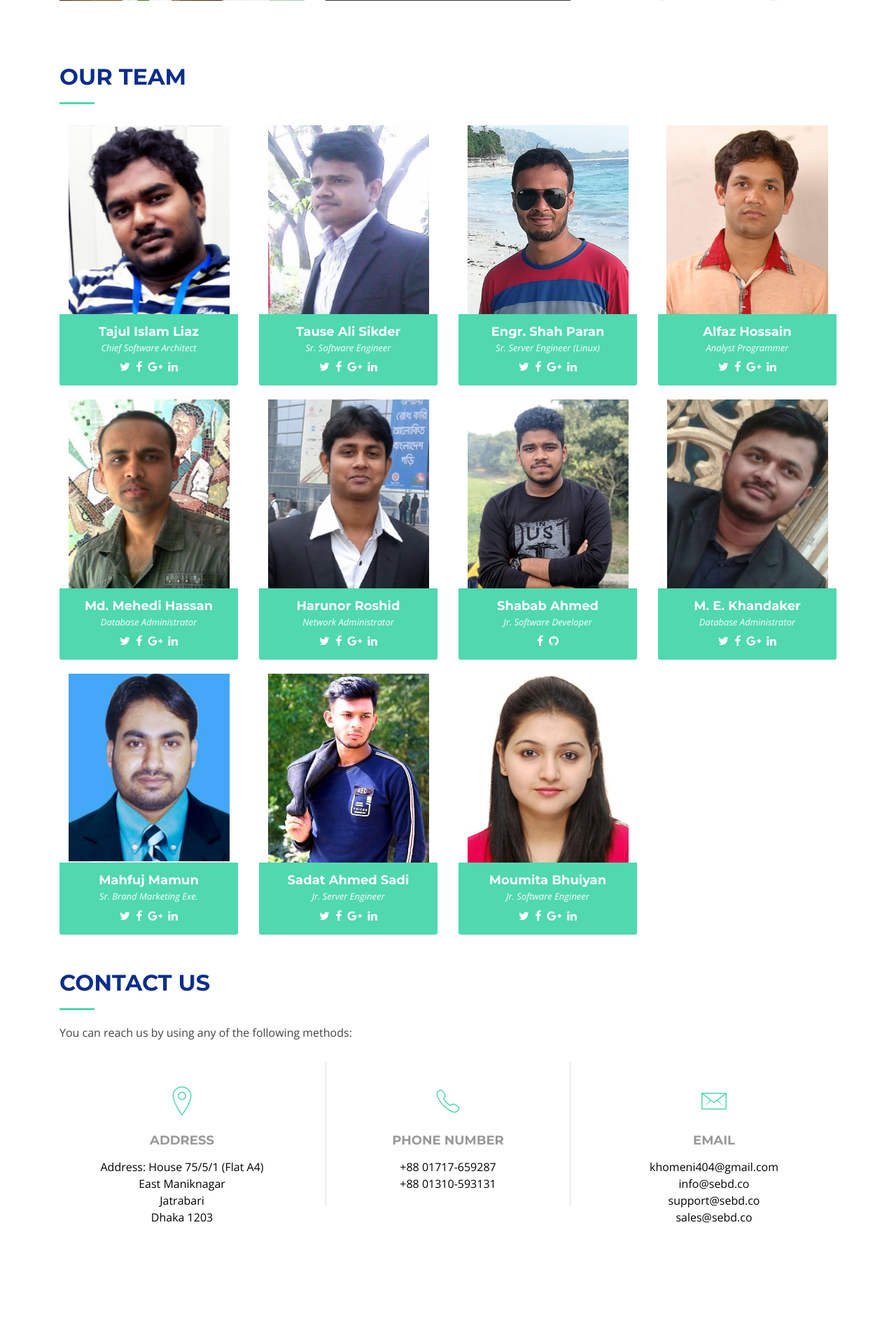
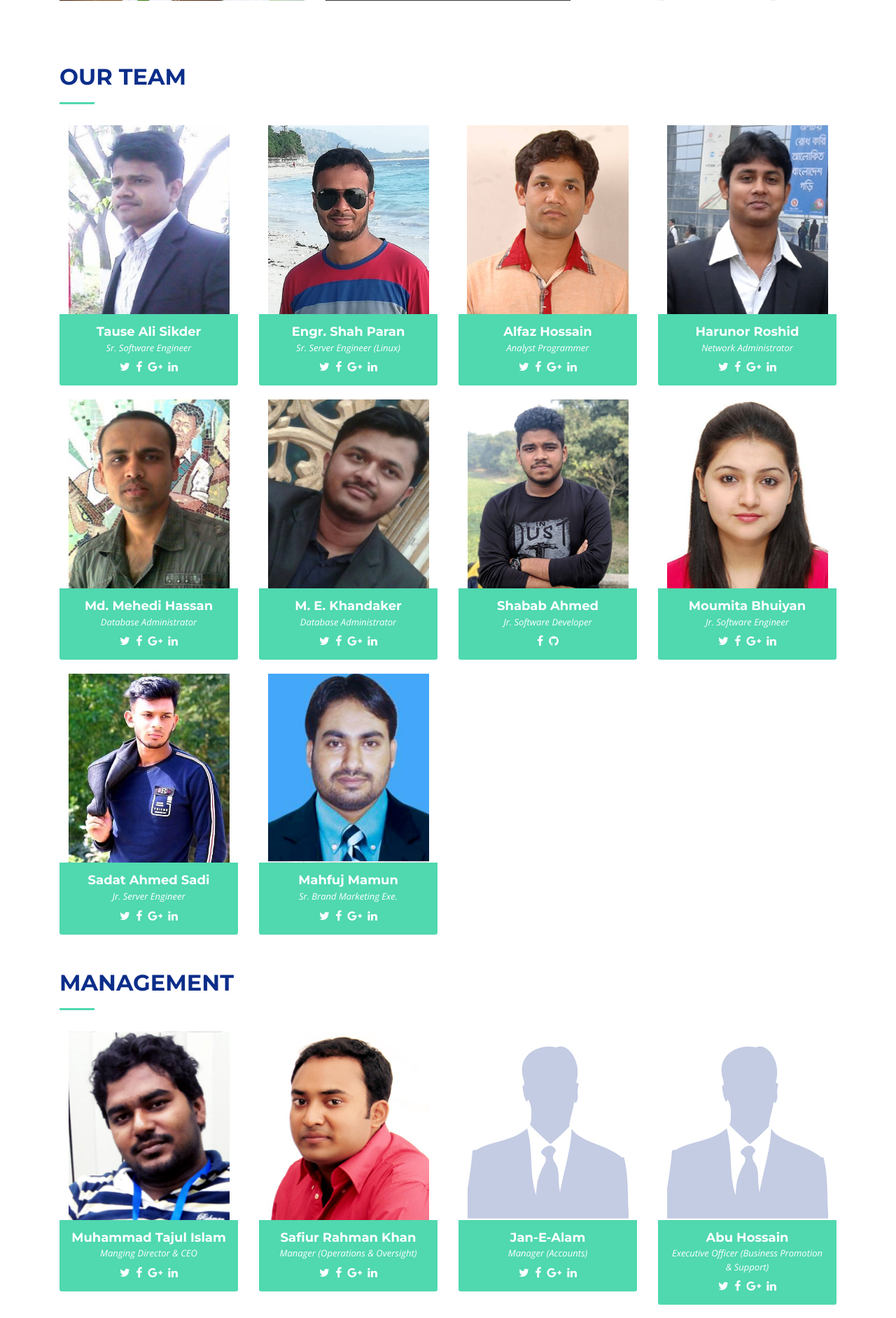
Before and after one commit to khomeni404/soft-engine-reveal, a PHP site: page / in a window 1280 px wide. Shown: the part 2716-4600 px from the top of the page at 70% size. Run offline with PHP 8.4, Linux system fonts and the light colour scheme; some libraries are stand-ins or nearby versions; some web fonts are replaced; grey boxes are pictures that could not be loaded.

Commit message:
management section added team section tuned send email link fixed

```diff
--- a/assets/css/style.css
+++ b/assets/css/style.css
@@ -1123,6 +1123,59 @@ section {
   margin: 0 2px;
 }
 
+/* Management Section
+--------------------------------*/
+#mgt {
+  background: #fff;
+  padding: 30px 0 0 0;
+}
+
+#mgt .member {
+  text-align: center;
+  margin-bottom: 20px;
+}
+
+#mgt .member .pic {
+  overflow: hidden;
+  text-align: center;
+}
+
+#mgt .member .pic img {
+  max-width: 100%;
+}
+
+#mgt .member .details {
+  background: #50d8af;
+  color: #fff;
+  padding: 15px;
+  border-radius: 0 0 3px 3px;
+}
+
+#mgt .member h4 {
+  font-weight: 700;
+  margin-bottom: 2px;
+  font-size: 18px;
+}
+
+#mgt .member span {
+  font-style: italic;
+  display: block;
+  font-size: 13px;
+}
+
+#mgt .member .social {
+  margin-top: 5px;
+}
+
+#mgt .member .social a {
+  color: #fff;
+}
+
+#mgt .member .social i {
+  font-size: 16px;
+  margin: 0 2px;
+}
+
 /* Contact Section
 --------------------------------*/
 #contact {
--- a/assets/vendor/php-email-form/sebd.js
+++ b/assets/vendor/php-email-form/sebd.js
@@ -17,7 +17,7 @@ function postMessage(e) {
         'message': $('#message').val()
     };
 
-    axios.post('http://bell.sebd.co/api/web/postMessage.se', formData)
+    axios.post('http://bell3.sebd.co/api/web/postMessage.se', formData)
         .then(res => {
             //console.log(res)
             var data = res.data;
--- a/index.html
+++ b/index.html
@@ -73,6 +73,7 @@
                 <li><a href="#about">About Us</a></li>
                 <li><a href="#services">Services</a></li>
                 <li><a href="#portfolio">Portfolio</a></li>
+                <li><a href="#mgt">Management</a></li>
                 <li><a href="#team">Team</a></li>
                 <!--<li class="menu-has-children"><a href="">Drop Down</a>
                   <ul>
@@ -554,21 +555,6 @@
 
 
             <div class="row">
-                <div class="col-lg-3 col-md-6">
-                    <div class="member">
-                        <div class="pic"><img src="assets/img/teams/liaz.jpg" height="270" width="230"></div>
-                        <div class="details">
-                            <h4>Tajul Islam Liaz</h4>
-                            <span>Chief Software Architect</span>
-                            <div class="social">
-                                <a href=""><i class="fa fa-twitter"></i></a>
-                                <a href=""><i class="fa fa-facebook"></i></a>
-                                <a href=""><i class="fa fa-google-plus"></i></a>
-                                <a href=""><i class="fa fa-linkedin"></i></a>
-                            </div>
-                        </div>
-                    </div>
-                </div>
 
                 <div class="col-lg-3 col-md-6">
                     <div class="member">
@@ -618,9 +604,25 @@
                     </div>
                 </div>
 
+                <div class="col-lg-3 col-md-6">
+                    <div class="member">
+                        <div class="pic"><img src="assets/img/teams/harun.jpg" height="270" width="230"></div>
+                        <div class="details">
+                            <h4>Harunor Roshid</h4>
+                            <span>Network Administrator</span>
+                            <div class="social">
+                                <a href=""><i class="fa fa-twitter"></i></a>
+                                <a href=""><i class="fa fa-facebook"></i></a>
+                                <a href=""><i class="fa fa-google-plus"></i></a>
+                                <a href=""><i class="fa fa-linkedin"></i></a>
+                            </div>
+                        </div>
+                    </div>
+                </div>
             </div>
 
             <div class="row">
+
                 <div class="col-lg-3 col-md-6">
                     <div class="member">
                         <div class="pic"><img src="assets/img/teams/mehedi.jpg" height="270" width="230"></div>
@@ -639,39 +641,6 @@
 
                 <div class="col-lg-3 col-md-6">
                     <div class="member">
-                        <div class="pic"><img src="assets/img/teams/harun.jpg" height="270" width="230"></div>
-                        <div class="details">
-                            <h4>Harunor Roshid</h4>
-                            <span>Network Administrator</span>
-                            <div class="social">
-                                <a href=""><i class="fa fa-twitter"></i></a>
-                                <a href=""><i class="fa fa-facebook"></i></a>
-                                <a href=""><i class="fa fa-google-plus"></i></a>
-                                <a href=""><i class="fa fa-linkedin"></i></a>
-                            </div>
-                        </div>
-                    </div>
-                </div>
-
-
-                <div class="col-lg-3 col-md-6">
-                    <div class="member">
-                        <div class="pic"><img src="assets/img/teams/shabab-3.jpg" height="270" width="230"></div>
-                        <div class="details">
-                            <h4>Shabab Ahmed</h4>
-                            <span>Jr. Software Developer</span>
-                            <div class="social">
-                                <a href="https://www.facebook.com/cool.peachy"><i class="fa fa-facebook"></i></a>
-                                <a href="https://github.com/shabab239"><i class="fa fa-github"></i></a>
-                                <!--<a href=""><i class="fa fa-twitter"></i></a>
-                                <a href=""><i class="fa fa-google-plus"></i></a>
-                                <a href=""><i class="fa fa-linkedin"></i></a>-->
-                            </div>
-                        </div>
-                    </div>
-                </div>
-                <div class="col-lg-3 col-md-6">
-                    <div class="member">
                         <div class="pic"><img src="assets/img/teams/eleas.jpg" height="270" width="230"></div>
                         <div class="details">
                             <h4>M. E. Khandaker</h4>
@@ -686,10 +655,59 @@
                     </div>
                 </div>
 
+                <div class="col-lg-3 col-md-6">
+                    <div class="member">
+                        <div class="pic"><img src="assets/img/teams/shabab.jpg" height="270" width="230"></div>
+                        <div class="details">
+                            <h4>Shabab Ahmed</h4>
+                            <span>Jr. Software Developer</span>
+                            <div class="social">
+                                <a href="https://www.facebook.com/cool.peachy"><i class="fa fa-facebook"></i></a>
+                                <a href="https://github.com/shabab239"><i class="fa fa-github"></i></a>
+                                <!--<a href=""><i class="fa fa-twitter"></i></a>
+                                <a href=""><i class="fa fa-google-plus"></i></a>
+                                <a href=""><i class="fa fa-linkedin"></i></a>-->
+                            </div>
+                        </div>
+                    </div>
+                </div>
+
+                <div class="col-lg-3 col-md-6">
+                <div class="member">
+                    <div class="pic"><img src="assets/img/teams/moumita.jpg" height="270" width="230"></div>
+                    <div class="details">
+                        <h4>Moumita Bhuiyan</h4>
+                        <span>Jr. Software Engineer</span>
+                        <div class="social">
+                            <a href=""><i class="fa fa-twitter"></i></a>
+                            <a href=""><i class="fa fa-facebook"></i></a>
+                            <a href=""><i class="fa fa-google-plus"></i></a>
+                            <a href=""><i class="fa fa-linkedin"></i></a>
+                        </div>
+                    </div>
+                </div>
+            </div>
+
 
             </div>
 
             <div class="row">
+                <div class="col-lg-3 col-md-6">
+                    <div class="member">
+                        <div class="pic"><img src="assets/img/teams/sium.jpg" height="270" width="230"></div>
+                        <div class="details">
+                            <h4>Sadat Ahmed Sadi</h4>
+                            <span>Jr. Server Engineer</span>
+                            <div class="social">
+                                <a href=""><i class="fa fa-twitter"></i></a>
+                                <a href=""><i class="fa fa-facebook"></i></a>
+                                <a href=""><i class="fa fa-google-plus"></i></a>
+                                <a href=""><i class="fa fa-linkedin"></i></a>
+                            </div>
+                        </div>
+                    </div>
+                </div>
+
                 <div class="col-lg-3 col-md-6">
                     <div class="member">
                         <div class="pic"><img src="assets/img/teams/mahfuz.jpg" height="270" width="230"></div>
@@ -706,27 +724,23 @@
                     </div>
                 </div>
 
+            </div>
+
+        </div>
+    </section><!-- End Team Section -->
+
+    <section id="mgt" class="wow fadeInUp">
+        <div class="container">
+            <div class="section-header">
+                <h2>Management</h2>
+            </div>
+            <div class="row">
                 <div class="col-lg-3 col-md-6">
                     <div class="member">
-                        <div class="pic"><img src="assets/img/teams/sium.jpg" height="270" width="230"></div>
+                        <div class="pic"><img src="assets/img/mgt/liaz.jpg" height="270" width="230"></div>
                         <div class="details">
-                            <h4>Sadat Ahmed Sadi</h4>
-                            <span>Jr. Server Engineer</span>
-                            <div class="social">
-                                <a href=""><i class="fa fa-twitter"></i></a>
-                                <a href=""><i class="fa fa-facebook"></i></a>
-                                <a href=""><i class="fa fa-google-plus"></i></a>
-                                <a href=""><i class="fa fa-linkedin"></i></a>
-                            </div>
-                        </div>
-                    </div>
-                </div>
-                <div class="col-lg-3 col-md-6">
-                    <div class="member">
-                        <div class="pic"><img src="assets/img/teams/moumita.jpg" height="270" width="230"></div>
-                        <div class="details">
-                            <h4>Moumita Bhuiyan</h4>
-                            <span>Jr. Software Engineer</span>
+                            <h4>Muhammad Tajul Islam</h4>
+                            <span>Manging Director & CEO</span>
                             <div class="social">
                                 <a href=""><i class="fa fa-twitter"></i></a>
                                 <a href=""><i class="fa fa-facebook"></i></a>
@@ -737,11 +751,57 @@
                     </div>
                 </div>
 
+                <div class="col-lg-3 col-md-6">
+                    <div class="member">
+                        <div class="pic"><img src="assets/img/mgt/safiur.jpg" width="230" height="270"></div>
+                        <div class="details">
+                            <h4>Safiur Rahman Khan</h4>
+                            <span>Manager (Operations & Oversight)</span>
+                            <div class="social">
+                                <a href=""><i class="fa fa-twitter"></i></a>
+                                <a href=""><i class="fa fa-facebook"></i></a>
+                                <a href=""><i class="fa fa-google-plus"></i></a>
+                                <a href=""><i class="fa fa-linkedin"></i></a>
+                            </div>
+                        </div>
+                    </div>
+                </div>
+
+                <div class="col-lg-3 col-md-6">
+                    <div class="member">
+                        <div class="pic"><img src="assets/img/mgt/no_avatar.jpg" height="270" width="230"></div>
+                        <div class="details">
+                            <h4>Jan-E-Alam</h4>
+                            <span>Manager (Accounts)</span>
+                            <div class="social">
+                                <a href=""><i class="fa fa-twitter"></i></a>
+                                <a href=""><i class="fa fa-facebook"></i></a>
+                                <a href=""><i class="fa fa-google-plus"></i></a>
+                                <a href=""><i class="fa fa-linkedin"></i></a>
+                            </div>
+                        </div>
+                    </div>
+                </div>
+
+                <div class="col-lg-3 col-md-6">
+                    <div class="member">
+                        <div class="pic"><img src="assets/img/mgt/no_avatar.jpg" alt=""></div>
+                        <div class="details">
+                            <h4>Abu Hossain</h4>
+                            <span>Executive Officer (Business Promotion & Support)</span>
+                            <div class="social">
+                                <a href=""><i class="fa fa-twitter"></i></a>
+                                <a href=""><i class="fa fa-facebook"></i></a>
+                                <a href=""><i class="fa fa-google-plus"></i></a>
+                                <a href=""><i class="fa fa-linkedin"></i></a>
+                            </div>
+                        </div>
+                    </div>
+                </div>
 
             </div>
-
         </div>
-    </section><!-- End Team Section -->
+    </section><!-- End Management Section -->
 
     <!-- ======= Contact Section ======= -->
     <section id="contact" class="wow fadeInUp">
```
Also changed, not shown: assets/img/mgt/liaz.jpg (renamed from assets/img/teams/liaz.jpg), assets/img/mgt/no_avatar.jpg (added), assets/img/mgt/safiur.jpg (added), assets/img/teams/shabab-2.jpeg (deleted), assets/img/teams/shabab-3.jpg (deleted), assets/img/teams/shabab.jpg.
